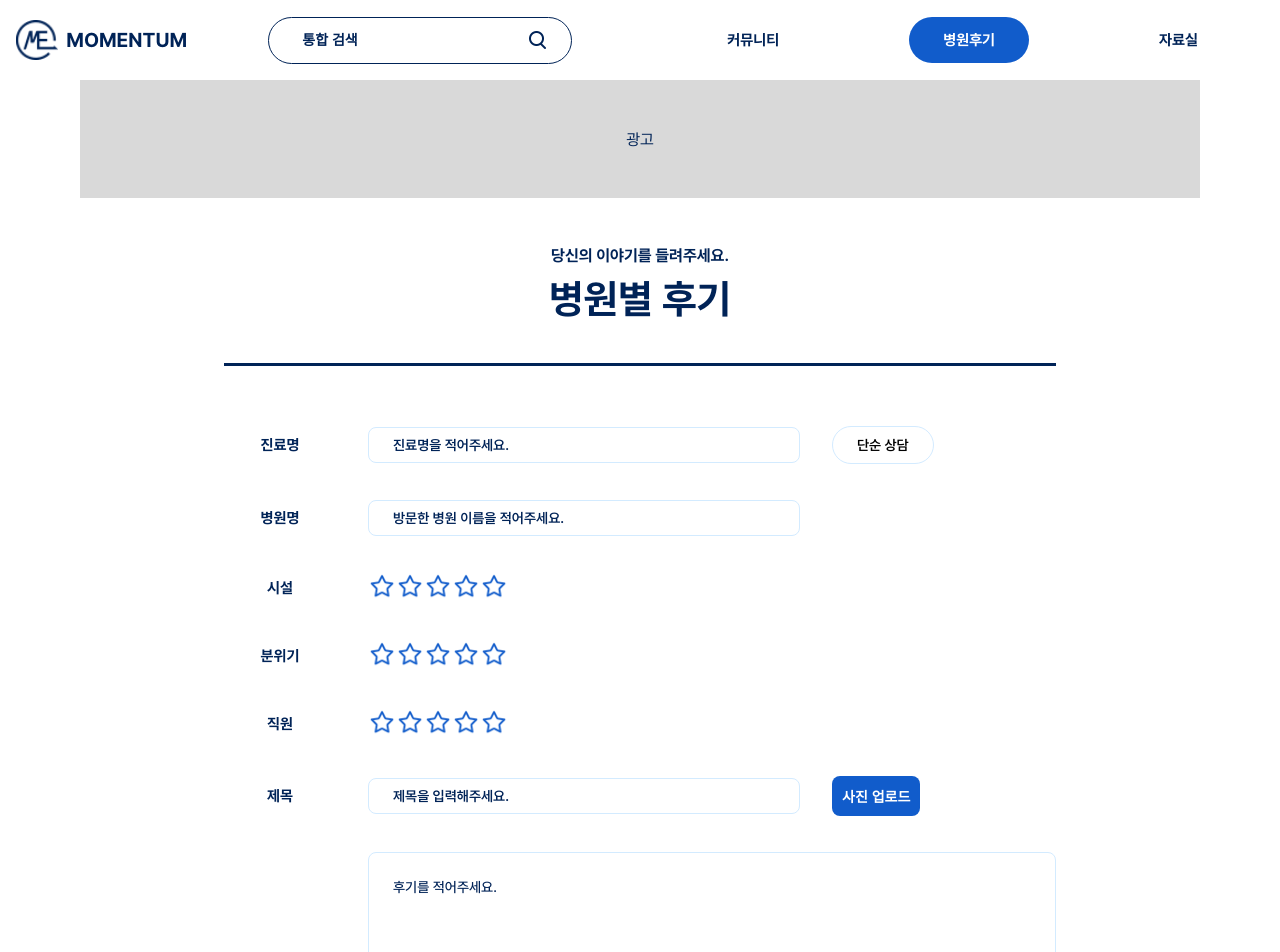
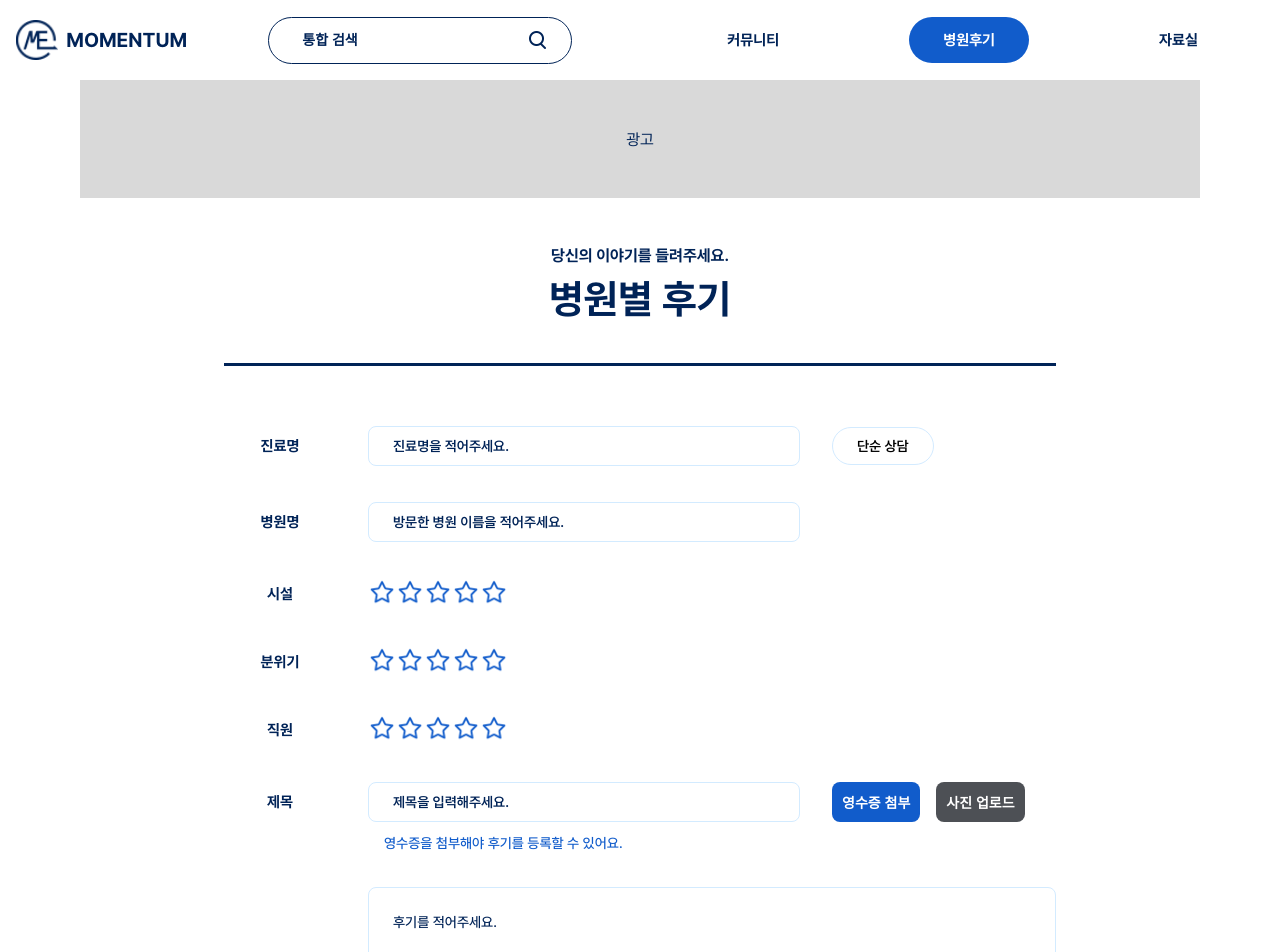
Before and after one commit to 2024-LikeLion-Team5/FE, a React (Create React App) app: page /hospital-review/post-hospital-review in a window 1280 px wide. Shown: the top 952 px of the page. Built offline with nearby package versions, Linux system fonts and the light colour scheme.

Commit message:
수정된 디자인 반영

```diff
--- a/src/pages/HospitalReview/HospitalReviewDetail.js
+++ b/src/pages/HospitalReview/HospitalReviewDetail.js
@@ -51,6 +51,20 @@ const InfoWrapper = styled.div`
 const Name = styled.span`
   font-size: 2.5rem;
   font-weight: bold;
+`;
+
+const CounselBtn = styled.button`
+  background-color: ${({ theme }) => theme.colors.g1};
+  color: white;
+  border: none;
+  border-radius: 0.5rem;
+  width: 8.75rem;
+  height: 2.25rem;
+  box-sizing: border-box;
+  padding: 0.5rem 1rem;
+  font-size: 0.9375rem;
+  font-weight: bold;
+  font-family: "Pretendard";
 `;
 
 const About = styled.div`
@@ -123,12 +137,17 @@ const Stars = styled.div`
   }
 `;
 
+const Buttons = styled.div`
+  display: flex;
+  justify-content: space-between;
+  margin-top: 4.25rem;
+  align-items: center;
+  border-bottom: 1px solid ${({ theme }) => theme.colors.g2};
+`;
+
 const Options = styled.div`
-  margin-top: 4.25rem;
   display: flex;
   gap: 0.5rem;
-  width: 100%;
-  border-bottom: 1px solid ${({ theme }) => theme.colors.g2};
   padding-bottom: 1rem;
 `;
 
@@ -217,7 +236,7 @@ const HospitalReviewDetail = () => {
             </InfoWrapper>
           </Details>
         </Info>
-
+        <Buttons>
           <Options>
             <Option
               className={activeButton === "doctor" ? "active" : ""}
@@ -232,6 +251,8 @@ const HospitalReviewDetail = () => {
               병원별 후기
             </Option>
           </Options>
+          <CounselBtn>전문의와 상담하기</CounselBtn>
+        </Buttons>
 
         <CommentWrapper>
           {activeButton === "doctor" && <DoctorReviewComment />}
--- a/src/pages/HospitalReview/PostDoctorReview.js
+++ b/src/pages/HospitalReview/PostDoctorReview.js
@@ -14,6 +14,7 @@ const Wrapper = styled.div`
 `;
 
 const TitleWrapper = styled.div`
+  width: 100%;
   margin: 0 auto;
   margin-top: 3rem;
   text-align: center;
@@ -43,6 +44,9 @@ const InputWrapper = styled.div`
   display: flex;
   gap: 2rem;
   align-items: center;
+  &.title {
+    align-items: flex-start;
+  }
 `;
 
 const Label = styled.label`
@@ -50,11 +54,17 @@ const Label = styled.label`
   text-align: center;
   font-size: 0.9375rem;
   font-weight: bold;
+  &.title {
+    height: 2.5rem;
+    display: flex;
+    align-items: center;
+    justify-content: center;
+  }
 `;
 
 const Input = styled.input`
   width: 27rem;
-  height: 2.25rem;
+  height: 2.5rem;
   box-sizing: border-box;
   padding: 9px 1.5rem;
   border-radius: 0.5rem;
@@ -134,7 +144,12 @@ const PostButton = styled.button`
   border-radius: 0.5rem;
 `;
 
-const UploadPic = styled.button`
+const Upload = styled.div`
+  display: flex;
+  gap: 1rem;
+`;
+
+const UploadRec = styled.button`
   border: none;
   background-color: ${({ theme }) => theme.colors.b1};
   font-size: 0.875rem;
@@ -142,6 +157,30 @@ const UploadPic = styled.button`
   color: white;
   padding: 0.625rem;
   border-radius: 0.5rem;
+`;
+
+const UploadPic = styled.button`
+  border: none;
+  background-color: ${({ theme }) => theme.colors.g1};
+  font-size: 0.875rem;
+  font-weight: bold;
+  color: white;
+  padding: 0.625rem;
+  border-radius: 0.5rem;
+`;
+
+const RecCaution = styled.span`
+  font-size: 0.875rem;
+  font-weight: 500;
+  color: ${({ theme }) => theme.colors.b1};
+  padding-left: 1rem;
+`;
+
+const RecWrapper = styled.div`
+  display: flex;
+  flex-direction: column;
+  align-items: flex-start;
+  gap: 0.8rem;
 `;
 
 const PostDoctorReview = () => {
@@ -220,10 +259,16 @@ const PostDoctorReview = () => {
             <StarRating rating={rating} setRating={setRating} />
           </div>
         </InputWrapper>
-        <InputWrapper>
-          <Label>제목</Label>
-          <Input type="text" placeholder="제목을 입력해주세요." />
-          <UploadPic>사진 업로드</UploadPic>
+        <InputWrapper className="title">
+          <Label className="title">제목</Label>
+          <RecWrapper>
+            <Input type="text" placeholder="제목을 입력해주세요." />
+            <RecCaution>영수증을 첨부해야 후기를 등록할 수 있어요.</RecCaution>
+          </RecWrapper>
+          <Upload>
+            <UploadRec>영수증 첨부</UploadRec>
+            <UploadPic>사진 업로드</UploadPic>
+          </Upload>
         </InputWrapper>
         <InputWrapper>
           <Label>내용</Label>
--- a/src/pages/HospitalReview/PostHospitalReview.js
+++ b/src/pages/HospitalReview/PostHospitalReview.js
@@ -42,6 +42,9 @@ const InputWrapper = styled.div`
   display: flex;
   gap: 2rem;
   align-items: center;
+  &.title {
+    align-items: flex-start;
+  }
 `;
 
 const Label = styled.label`
@@ -49,11 +52,17 @@ const Label = styled.label`
   text-align: center;
   font-size: 0.9375rem;
   font-weight: bold;
+  &.title {
+    height: 2.5rem;
+    display: flex;
+    align-items: center;
+    justify-content: center;
+  }
 `;
 
 const Input = styled.input`
   width: 27rem;
-  height: 2.25rem;
+  height: 2.5rem;
   box-sizing: border-box;
   padding: 9px 1.5rem;
   border-radius: 0.5rem;
@@ -128,7 +137,12 @@ const PostButton = styled.button`
   border-radius: 0.5rem;
 `;
 
-const UploadPic = styled.button`
+const Upload = styled.div`
+  display: flex;
+  gap: 1rem;
+`;
+
+const UploadRec = styled.button`
   border: none;
   background-color: ${({ theme }) => theme.colors.b1};
   font-size: 0.875rem;
@@ -138,11 +152,36 @@ const UploadPic = styled.button`
   border-radius: 0.5rem;
 `;
 
+const UploadPic = styled.button`
+  border: none;
+  background-color: ${({ theme }) => theme.colors.g1};
+  font-size: 0.875rem;
+  font-weight: bold;
+  color: white;
+  padding: 0.625rem;
+  border-radius: 0.5rem;
+`;
+
+const RecCaution = styled.span`
+  font-size: 0.875rem;
+  font-weight: 500;
+  color: ${({ theme }) => theme.colors.b1};
+  padding-left: 1rem;
+`;
+
+const RecWrapper = styled.div`
+  display: flex;
+  flex-direction: column;
+  align-items: flex-start;
+  gap: 0.8rem;
+`;
+
 const PostHospitalReview = () => {
   const [isCounsel, setIsCounsel] = useState(false);
   const [facilityRating, setFacilityRating] = useState(0);
   const [atmosphereRating, setAtmosphereRating] = useState(0);
   const [staffRating, setStaffRating] = useState(0);
+  const [isAttach, setIsAttach] = useState(false);
 
   const handleCounselingClick = (e) => {
     e.preventDefault();
@@ -161,6 +200,11 @@ const PostHospitalReview = () => {
 
     // API 요청을 보내는 로직을 여기에 추가
     console.log("Sending review data:", reviewData);
+  };
+
+  const handleAttachRecipt = (e) => {
+    e.preventDefault();
+    setIsAttach(true);
   };
 
   return (
@@ -199,10 +243,16 @@ const PostHospitalReview = () => {
           <Label>직원</Label>
           <StarRating rating={staffRating} setRating={setStaffRating} />
         </InputWrapper>
-        <InputWrapper>
-          <Label>제목</Label>
-          <Input type="text" placeholder="제목을 입력해주세요." />
-          <UploadPic>사진 업로드</UploadPic>
+        <InputWrapper className="title">
+          <Label className="title">제목</Label>
+          <RecWrapper>
+            <Input type="text" placeholder="제목을 입력해주세요." />
+            <RecCaution>영수증을 첨부해야 후기를 등록할 수 있어요.</RecCaution>
+          </RecWrapper>
+          <Upload>
+            <UploadRec>영수증 첨부</UploadRec>
+            <UploadPic>사진 업로드</UploadPic>
+          </Upload>
         </InputWrapper>
         <InputWrapper>
           <Label>내용</Label>
```
Lines whose indentation alone changed are shown as unchanged.
